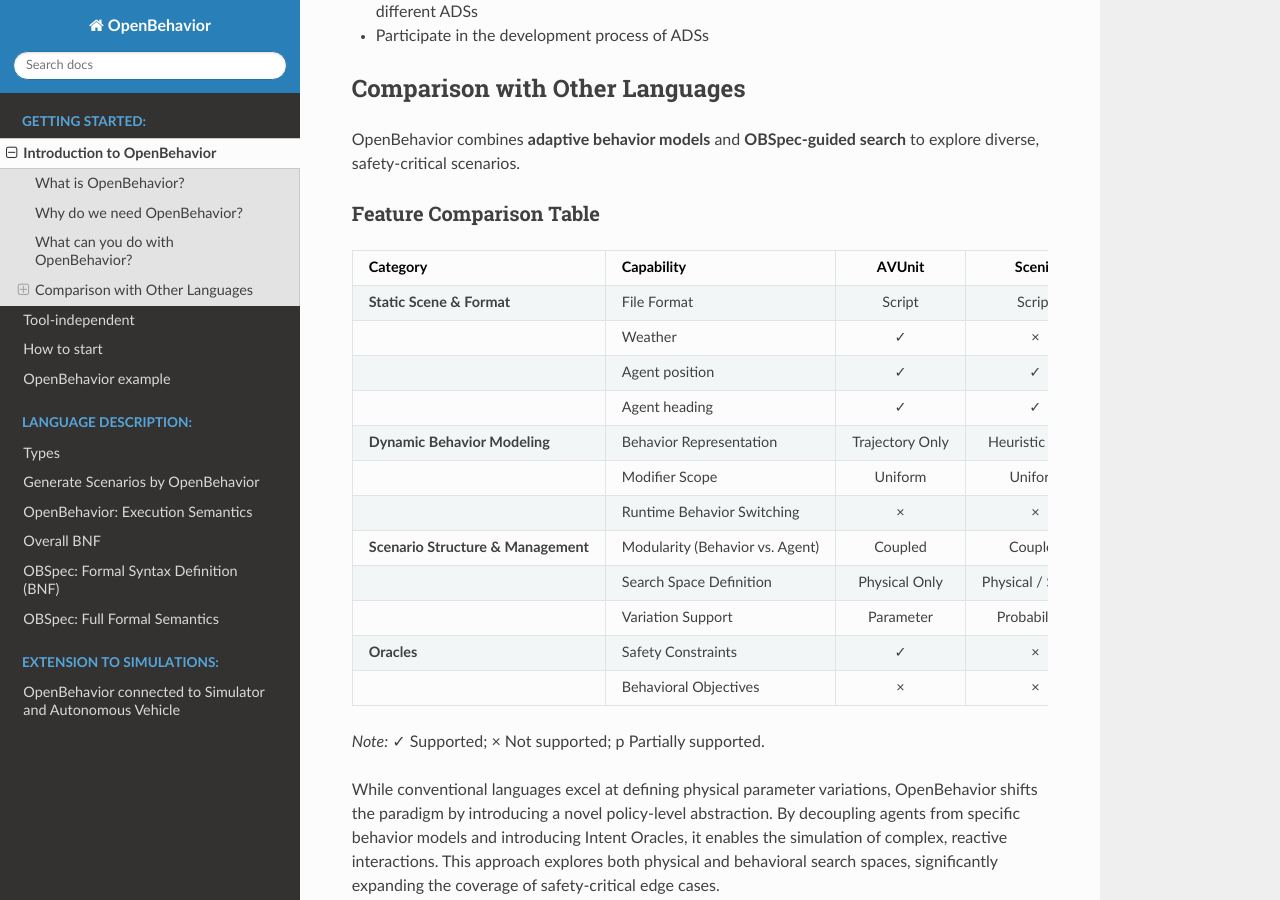
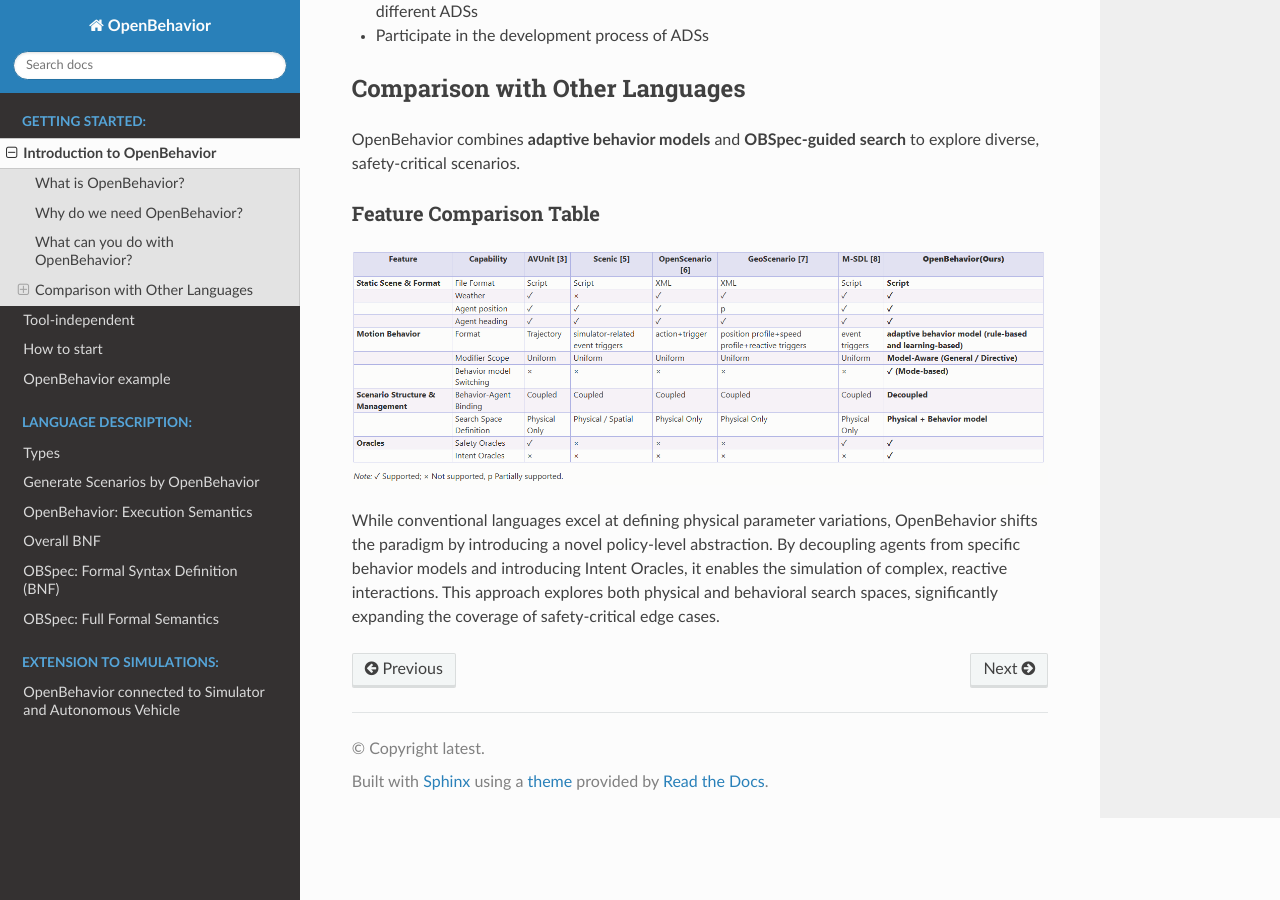
Before and after one commit to Sunshinesheep/OpenBehavior-doc, a Sphinx documentation site: the page built from docs/source/Introduction_to_OpenBehavior.md, in a window 1280 px wide and 900 px high, scrolled down 904 px. Built offline with Sphinx 7.4.7 and the Read the Docs theme 3.1.0, drawn with Linux system fonts in a browser that asks for light colours.

Commit message:
Update Introduction_to_OpenBehavior.md

```diff
--- a/docs/source/Introduction_to_OpenBehavior.md
+++ b/docs/source/Introduction_to_OpenBehavior.md
@@ -25,23 +25,7 @@
 
 OpenBehavior combines **adaptive behavior models** and **OBSpec-guided search** to explore diverse, safety-critical scenarios.
 
-### Feature Comparison Table
-
-| Category | Capability | AVUnit | Scenic | OpenScenario | GeoScenario | M-SDL | **OpenBehavior (Ours)** |
-| :--- | :--- | :---: | :---: | :---: | :---: | :---: | :--- |
-| **Static Scene & Format** | File Format | Script | Script | XML | XML | Script | **Script** |
-| | Weather | ✓ | × | ✓ | ✓ | ✓ | **✓** |
-| | Agent position | ✓ | ✓ | ✓ | p | ✓ | **✓** |
-| | Agent heading | ✓ | ✓ | ✓ | ✓ | ✓ | **✓** |
-| **Dynamic Behavior Modeling** | Behavior Representation | Trajectory Only | Heuristic Rules | Trajectory / Path | Path Following | Rule-based | **Hybrid (Rule + Learning)** |
-| | Modifier Scope | Uniform | Uniform | Uniform | Uniform | Uniform | **Model-Aware (General / Internal)** |
-| | Runtime Behavior Switching | × | × | × | × | × | **✓ (Mode-based)** |
-| **Scenario Structure & Management** | Modularity (Behavior vs. Agent) | Coupled | Coupled | Coupled | Coupled | Coupled | **Decoupled** |
-| | Search Space Definition | Physical Only | Physical / Spatial | Physical Only | Physical Only | Physical Only | **Physical + Behavioral** |
-| | Variation Support | Parameter | Probabilistic | Parameter | Parameter | Parameter | **Mode-Based Binding** |
-| **Oracles** | Safety Constraints | ✓ | × | × | × | ✓ | **✓** |
-| | Behavioral Objectives | × | × | × | × | × | **✓** |
-
-*Note:* ✓ Supported; × Not supported; p Partially supported.
+#### Feature Comparison Table
+![Comparison Table](images/compare.png)
 
 While conventional languages excel at defining physical parameter variations, OpenBehavior shifts the paradigm by introducing a novel policy-level abstraction. By decoupling agents from specific behavior models and introducing Intent Oracles, it enables the simulation of complex, reactive interactions. This approach explores both physical and behavioral search spaces, significantly expanding the coverage of safety-critical edge cases.
```
